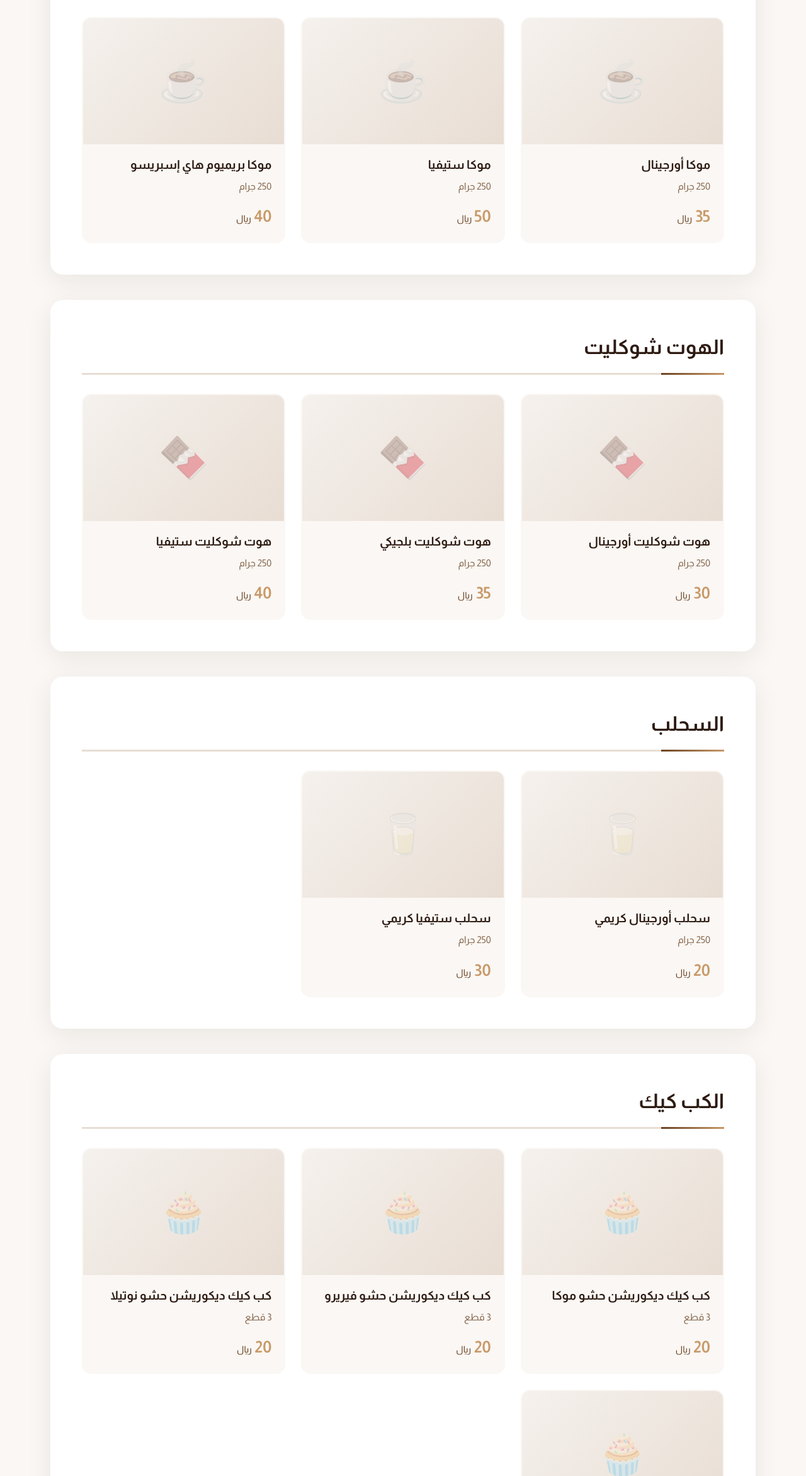
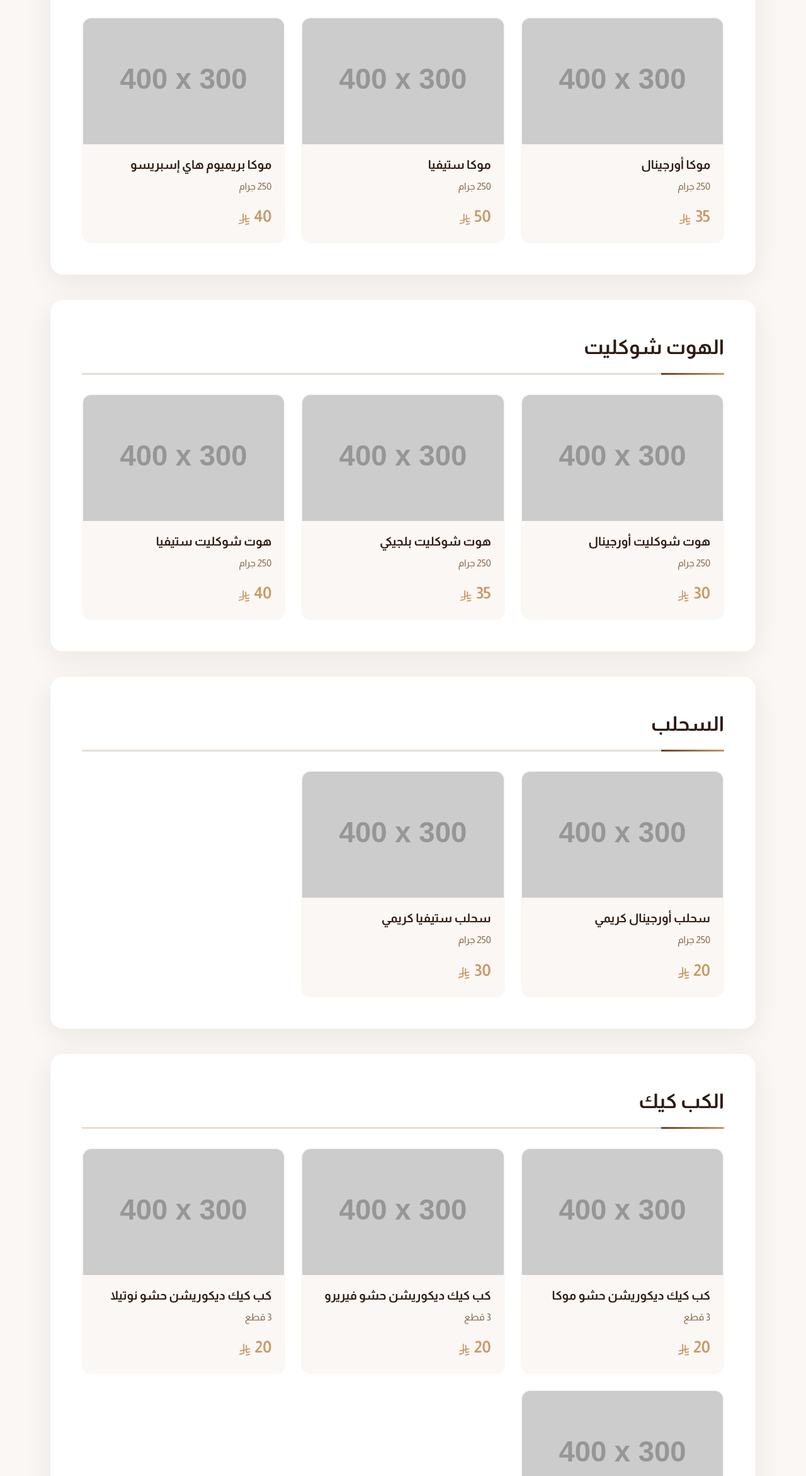
Before and after one commit to hishamSoliman/hishamSoliman.github.io, a plain HTML site: page menu.html in a window 1280 px wide. Shown: the part 457-2800 px from the top of the page at 63% size. Drawn offline with Linux system fonts and the light colour scheme; placeholder pictures from the web are drawn by us; a web font is replaced by a local one.

Commit message:
feat: Update branding to 'Mocalicious', introduce a new brand font, add a Saudi Riyal SVG icon, and enhance menu item visuals.

```diff
--- a/menu.html
+++ b/menu.html
@@ -3,10 +3,11 @@
 <head>
     <meta charset="UTF-8">
     <meta name="viewport" content="width=device-width, initial-scale=1.0">
-    <title>القائمة | Mokalicious</title>
+    <title>القائمة | Mocalicious</title>
     <link rel="preconnect" href="https://fonts.googleapis.com">
     <link rel="preconnect" href="https://fonts.gstatic.com" crossorigin>
     <link href="https://fonts.googleapis.com/css2?family=Almarai:wght@300;400;700;800&family=Poppins:wght@300;400;600;700&display=swap" rel="stylesheet">
+    <link href="https://fonts.googleapis.com/css2?family=Playwrite+DK+Loopet:wght@100..400&family=Playwrite+DK+Uloopet+Guides&display=swap" rel="stylesheet">
     <style>
         * {
             margin: 0;
@@ -56,6 +57,7 @@
             font-weight: 800;
             color: var(--primary);
             letter-spacing: 1px;
+            font-family: 'Playwrite DK Loopet', cursive;
         }
 
         .nav-back {
@@ -295,7 +297,7 @@
     <!-- Navigation -->
     <nav class="navbar">
         <div class="nav-container">
-            <div class="nav-brand">MOKALICIOUS</div>
+            <div class="nav-brand">Mocalicious</div>
             <a href="index.html" class="nav-back">العودة للرئيسية</a>
         </div>
     </nav>
@@ -313,37 +315,34 @@
             <div class="menu-grid">
                 <div class="menu-item">
                     <div class="item-image">
-                        <!-- Replace with your image: <img src="mocha-original.jpg" alt="موكا أورجينال"> -->
-                        <span class="item-image-placeholder">☕</span>
+                        <img src="https://placehold.co/400x300/E8DDD3/2D1B12?text=Mocalicious" alt="موكا أورجينال">
                     </div>
                     <div class="item-details">
                         <h3 class="item-name">موكا أورجينال</h3>
                         <p class="item-weight">250 جرام</p>
-                        <div class="item-price">35 <span class="price-label">ريال</span></div>
+                        <div class="item-price">35 <span class="price-label"><img src="assets/saudi-riyal.svg" alt="ريال" style="width: 1.5em; height: 1.5em; display: inline-block; vertical-align: middle;"></span></div>
                     </div>
                 </div>
 
                 <div class="menu-item">
                     <div class="item-image">
-                        <!-- Replace with your image: <img src="mocha-stevia.jpg" alt="موكا ستيفيا"> -->
-                        <span class="item-image-placeholder">☕</span>
+                        <img src="https://placehold.co/400x300/E8DDD3/2D1B12?text=Mocalicious" alt="موكا ستيفيا">
                     </div>
                     <div class="item-details">
                         <h3 class="item-name">موكا ستيفيا</h3>
                         <p class="item-weight">250 جرام</p>
-                        <div class="item-price">50 <span class="price-label">ريال</span></div>
+                        <div class="item-price">50 <span class="price-label"><img src="assets/saudi-riyal.svg" alt="ريال" style="width: 1.5em; height: 1.5em; display: inline-block; vertical-align: middle;"></span></div>
                     </div>
                 </div>
 
                 <div class="menu-item">
                     <div class="item-image">
-                        <!-- Replace with your image: <img src="mocha-premium.jpg" alt="موكا بريميوم هاي إسبريسو"> -->
-                        <span class="item-image-placeholder">☕</span>
+                        <img src="https://placehold.co/400x300/E8DDD3/2D1B12?text=Mocalicious" alt="موكا بريميوم هاي إسبريسو">
                     </div>
                     <div class="item-details">
                         <h3 class="item-name">موكا بريميوم هاي إسبريسو</h3>
                         <p class="item-weight">250 جرام</p>
-                        <div class="item-price">40 <span class="price-label">ريال</span></div>
+                        <div class="item-price">40 <span class="price-label"><img src="assets/saudi-riyal.svg" alt="ريال" style="width: 1.5em; height: 1.5em; display: inline-block; vertical-align: middle;"></span></div>
                     </div>
                 </div>
             </div>
@@ -355,37 +354,34 @@
             <div class="menu-grid">
                 <div class="menu-item">
                     <div class="item-image">
-                        <!-- Replace with your image: <img src="hot-chocolate-original.jpg" alt="هوت شوكليت أورجينال"> -->
-                        <span class="item-image-placeholder">🍫</span>
+                        <img src="https://placehold.co/400x300/E8DDD3/2D1B12?text=Mocalicious" alt="هوت شوكليت أورجينال">
                     </div>
                     <div class="item-details">
                         <h3 class="item-name">هوت شوكليت أورجينال</h3>
                         <p class="item-weight">250 جرام</p>
-                        <div class="item-price">30 <span class="price-label">ريال</span></div>
+                        <div class="item-price">30 <span class="price-label"><img src="assets/saudi-riyal.svg" alt="ريال" style="width: 1.5em; height: 1.5em; display: inline-block; vertical-align: middle;"></span></div>
                     </div>
                 </div>
 
                 <div class="menu-item">
                     <div class="item-image">
-                        <!-- Replace with your image: <img src="hot-chocolate-belgian.jpg" alt="هوت شوكليت بلجيكي"> -->
-                        <span class="item-image-placeholder">🍫</span>
+                        <img src="https://placehold.co/400x300/E8DDD3/2D1B12?text=Mocalicious" alt="هوت شوكليت بلجيكي">
                     </div>
                     <div class="item-details">
                         <h3 class="item-name">هوت شوكليت بلجيكي</h3>
                         <p class="item-weight">250 جرام</p>
-                        <div class="item-price">35 <span class="price-label">ريال</span></div>
+                        <div class="item-price">35 <span class="price-label"><img src="assets/saudi-riyal.svg" alt="ريال" style="width: 1.5em; height: 1.5em; display: inline-block; vertical-align: middle;"></span></div>
                     </div>
                 </div>
 
                 <div class="menu-item">
                     <div class="item-image">
-                        <!-- Replace with your image: <img src="hot-chocolate-stevia.jpg" alt="هوت شوكليت ستيفيا"> -->
-                        <span class="item-image-placeholder">🍫</span>
+                        <img src="https://placehold.co/400x300/E8DDD3/2D1B12?text=Mocalicious" alt="هوت شوكليت ستيفيا">
                     </div>
                     <div class="item-details">
                         <h3 class="item-name">هوت شوكليت ستيفيا</h3>
                         <p class="item-weight">250 جرام</p>
-                        <div class="item-price">40 <span class="price-label">ريال</span></div>
+                        <div class="item-price">40 <span class="price-label"><img src="assets/saudi-riyal.svg" alt="ريال" style="width: 1.5em; height: 1.5em; display: inline-block; vertical-align: middle;"></span></div>
                     </div>
                 </div>
             </div>
@@ -397,25 +393,23 @@
             <div class="menu-grid">
                 <div class="menu-item">
                     <div class="item-image">
-                        <!-- Replace with your image: <img src="sahlab-original.jpg" alt="سحلب أورجينال كريمي"> -->
-                        <span class="item-image-placeholder">🥛</span>
+                        <img src="https://placehold.co/400x300/E8DDD3/2D1B12?text=Mocalicious" alt="سحلب أورجينال كريمي">
                     </div>
                     <div class="item-details">
                         <h3 class="item-name">سحلب أورجينال كريمي</h3>
                         <p class="item-weight">250 جرام</p>
-                        <div class="item-price">20 <span class="price-label">ريال</span></div>
+                        <div class="item-price">20 <span class="price-label"><img src="assets/saudi-riyal.svg" alt="ريال" style="width: 1.5em; height: 1.5em; display: inline-block; vertical-align: middle;"></span></div>
                     </div>
                 </div>
 
                 <div class="menu-item">
                     <div class="item-image">
-                        <!-- Replace with your image: <img src="sahlab-stevia.jpg" alt="سحلب ستيفيا كريمي"> -->
-                        <span class="item-image-placeholder">🥛</span>
+                        <img src="https://placehold.co/400x300/E8DDD3/2D1B12?text=Mocalicious" alt="سحلب ستيفيا كريمي">
                     </div>
                     <div class="item-details">
                         <h3 class="item-name">سحلب ستيفيا كريمي</h3>
                         <p class="item-weight">250 جرام</p>
-                        <div class="item-price">30 <span class="price-label">ريال</span></div>
+                        <div class="item-price">30 <span class="price-label"><img src="assets/saudi-riyal.svg" alt="ريال" style="width: 1.5em; height: 1.5em; display: inline-block; vertical-align: middle;"></span></div>
                     </div>
                 </div>
             </div>
@@ -427,49 +421,45 @@
             <div class="menu-grid">
                 <div class="menu-item">
                     <div class="item-image">
-                        <!-- Replace with your image: <img src="cupcake-mocha.jpg" alt="كب كيك حشو موكا"> -->
-                        <span class="item-image-placeholder">🧁</span>
+                        <img src="https://placehold.co/400x300/E8DDD3/2D1B12?text=Mocalicious" alt="كب كيك حشو موكا">
                     </div>
                     <div class="item-details">
                         <h3 class="item-name">كب كيك ديكوريشن حشو موكا</h3>
                         <p class="item-weight">3 قطع</p>
-                        <div class="item-price">20 <span class="price-label">ريال</span></div>
+                        <div class="item-price">20 <span class="price-label"><img src="assets/saudi-riyal.svg" alt="ريال" style="width: 1.5em; height: 1.5em; display: inline-block; vertical-align: middle;"></span></div>
                     </div>
                 </div>
 
                 <div class="menu-item">
                     <div class="item-image">
-                        <!-- Replace with your image: <img src="cupcake-ferrero.jpg" alt="كب كيك حشو فيريرو"> -->
-                        <span class="item-image-placeholder">🧁</span>
+                        <img src="https://placehold.co/400x300/E8DDD3/2D1B12?text=Mocalicious" alt="كب كيك حشو فيريرو">
                     </div>
                     <div class="item-details">
                         <h3 class="item-name">كب كيك ديكوريشن حشو فيريرو</h3>
                         <p class="item-weight">3 قطع</p>
-                        <div class="item-price">20 <span class="price-label">ريال</span></div>
+                        <div class="item-price">20 <span class="price-label"><img src="assets/saudi-riyal.svg" alt="ريال" style="width: 1.5em; height: 1.5em; display: inline-block; vertical-align: middle;"></span></div>
                     </div>
                 </div>
 
                 <div class="menu-item">
                     <div class="item-image">
-                        <!-- Replace with your image: <img src="cupcake-nutella.jpg" alt="كب كيك حشو نوتيلا"> -->
-                        <span class="item-image-placeholder">🧁</span>
+                        <img src="https://placehold.co/400x300/E8DDD3/2D1B12?text=Mocalicious" alt="كب كيك حشو نوتيلا">
                     </div>
                     <div class="item-details">
                         <h3 class="item-name">كب كيك ديكوريشن حشو نوتيلا</h3>
                         <p class="item-weight">3 قطع</p>
-                        <div class="item-price">20 <span class="price-label">ريال</span></div>
+                        <div class="item-price">20 <span class="price-label"><img src="assets/saudi-riyal.svg" alt="ريال" style="width: 1.5em; height: 1.5em; display: inline-block; vertical-align: middle;"></span></div>
                     </div>
                 </div>
 
                 <div class="menu-item">
                     <div class="item-image">
-                        <!-- Replace with your image: <img src="cupcake-pistachio.jpg" alt="كب كيك حشو بستاشيو"> -->
-                        <span class="item-image-placeholder">🧁</span>
+                        <img src="https://placehold.co/400x300/E8DDD3/2D1B12?text=Mocalicious" alt="كب كيك حشو بستاشيو">
                     </div>
                     <div class="item-details">
                         <h3 class="item-name">كب كيك ديكوريشن حشو بستاشيو</h3>
                         <p class="item-weight">3 قطع</p>
-                        <div class="item-price">20 <span class="price-label">ريال</span></div>
+                        <div class="item-price">20 <span class="price-label"><img src="assets/saudi-riyal.svg" alt="ريال" style="width: 1.5em; height: 1.5em; display: inline-block; vertical-align: middle;"></span></div>
                     </div>
                 </div>
             </div>
@@ -481,49 +471,45 @@
             <div class="menu-grid">
                 <div class="menu-item">
                     <div class="item-image">
-                        <!-- Replace with your image: <img src="cake-pops-dates.jpg" alt="كيك بوبس هاي بروتين تمر"> -->
-                        <span class="item-image-placeholder">🍭</span>
+                        <img src="https://placehold.co/400x300/E8DDD3/2D1B12?text=Mocalicious" alt="كيك بوبس هاي بروتين تمر">
                     </div>
                     <div class="item-details">
                         <h3 class="item-name">كيك بوبس هاي بروتين تمر ودايجستيف</h3>
                         <p class="item-weight">5 قطع</p>
-                        <div class="item-price">35 <span class="price-label">ريال</span></div>
+                        <div class="item-price">35 <span class="price-label"><img src="assets/saudi-riyal.svg" alt="ريال" style="width: 1.5em; height: 1.5em; display: inline-block; vertical-align: middle;"></span></div>
                     </div>
                 </div>
 
                 <div class="menu-item">
                     <div class="item-image">
-                        <!-- Replace with your image: <img src="cake-pops-dark.jpg" alt="كيك بوبس شوكولاتة دارك"> -->
-                        <span class="item-image-placeholder">🍭</span>
+                        <img src="https://placehold.co/400x300/E8DDD3/2D1B12?text=Mocalicious" alt="كيك بوبس شوكولاتة دارك">
                     </div>
                     <div class="item-details">
                         <h3 class="item-name">كيك بوبس شوكولاتة دارك ودايجستيف</h3>
                         <p class="item-weight">5 قطع</p>
-                        <div class="item-price">35 <span class="price-label">ريال</span></div>
+                        <div class="item-price">35 <span class="price-label"><img src="assets/saudi-riyal.svg" alt="ريال" style="width: 1.5em; height: 1.5em; display: inline-block; vertical-align: middle;"></span></div>
                     </div>
                 </div>
 
                 <div class="menu-item">
                     <div class="item-image">
-                        <!-- Replace with your image: <img src="cake-pops-oreo.jpg" alt="كيك بوبس أوريو"> -->
-                        <span class="item-image-placeholder">🍭</span>
+                        <img src="https://placehold.co/400x300/E8DDD3/2D1B12?text=Mocalicious" alt="كيك بوبس أوريو">
                     </div>
                     <div class="item-details">
                         <h3 class="item-name">كيك بوبس أوريو وشوكولاتة بلجيكي</h3>
                         <p class="item-weight">5 قطع</p>
-                        <div class="item-price">35 <span class="price-label">ريال</span></div>
+                        <div class="item-price">35 <span class="price-label"><img src="assets/saudi-riyal.svg" alt="ريال" style="width: 1.5em; height: 1.5em; display: inline-block; vertical-align: middle;"></span></div>
                     </div>
                 </div>
 
                 <div class="menu-item">
                     <div class="item-image">
-                        <!-- Replace with your image: <img src="cake-pops-ferrero.jpg" alt="كيك بوبس فيريرو روشيه"> -->
-                        <span class="item-image-placeholder">🍭</span>
+                        <img src="https://placehold.co/400x300/E8DDD3/2D1B12?text=Mocalicious" alt="كيك بوبس فيريرو روشيه">
                     </div>
                     <div class="item-details">
                         <h3 class="item-name">كيك بوبس فيريرو روشيه وشوكولاتة بلجيكي</h3>
                         <p class="item-weight">5 قطع</p>
-                        <div class="item-price">35 <span class="price-label">ريال</span></div>
+                        <div class="item-price">35 <span class="price-label"><img src="assets/saudi-riyal.svg" alt="ريال" style="width: 1.5em; height: 1.5em; display: inline-block; vertical-align: middle;"></span></div>
                     </div>
                 </div>
             </div>
@@ -535,13 +521,12 @@
             <div class="menu-grid">
                 <div class="menu-item">
                     <div class="item-image">
-                        <!-- Replace with your image: <img src="chocolate-bar.jpg" alt="بار شوكولاتة"> -->
-                        <span class="item-image-placeholder">🍫</span>
+                        <img src="https://placehold.co/400x300/E8DDD3/2D1B12?text=Mocalicious" alt="بار شوكولاتة">
                     </div>
                     <div class="item-details">
                         <h3 class="item-name">بار شوكولاتة بلجيكي موكا وإسبريسو</h3>
                         <p class="item-weight">قطعة واحدة</p>
-                        <div class="item-price">35 <span class="price-label">ريال</span></div>
+                        <div class="item-price">35 <span class="price-label"><img src="assets/saudi-riyal.svg" alt="ريال" style="width: 1.5em; height: 1.5em; display: inline-block; vertical-align: middle;"></span></div>
                     </div>
                 </div>
             </div>
```
Also changed, not shown: index.html (+16 -10 lines), assets/saudi-riyal.svg (added).
